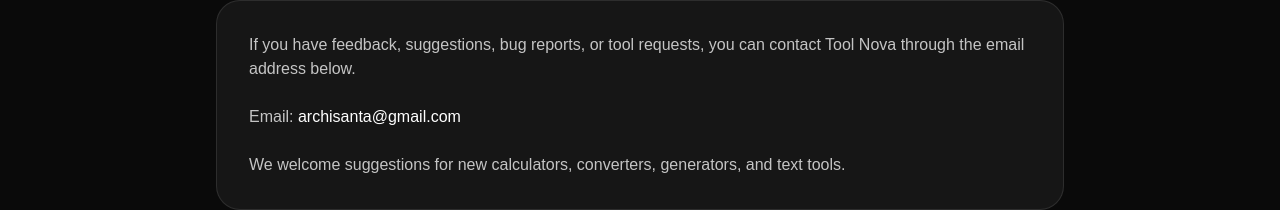
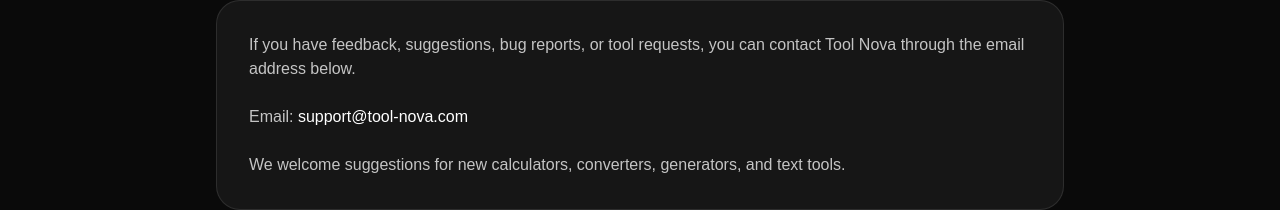
Before and after one commit to spacekjk/tool-nova-site, a Next.js app: page /contact in a window 1280 px wide. Shown: the part 239-449 px from the top of the page. Built offline with nearby package versions, Linux system fonts and the light colour scheme.

Commit message:
page.tsx 업데이트

```diff
--- a/app/contact/page.tsx
+++ b/app/contact/page.tsx
@@ -14,7 +14,7 @@
           </p>
 
           <p>
-            Email: <span className="font-medium text-white">archisanta@gmail.com</span>
+            Email: <span className="font-medium text-white">support@tool-nova.com</span>
           </p>
 
           <p>
```
